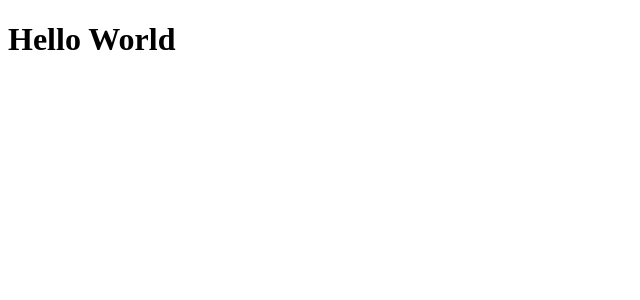
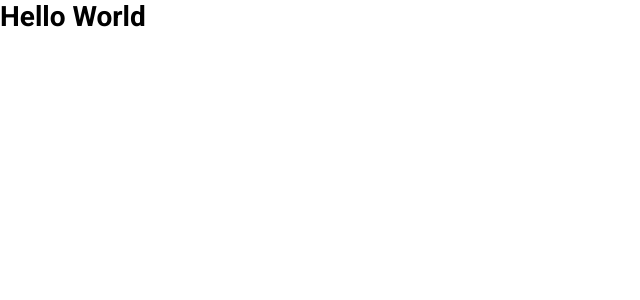
Before and after one commit to rubensbatista98/semana-omnistack-11, a React (Create React App) app in the folder frontend/: page / in a window 1280 px wide. Shown: the top 300 px of the page, without its empty margins (0-640 px from the left). Built offline with nearby package versions, Linux system fonts and the light colour scheme.

Commit message:
Criado um arquivo de estilo global, contendo a fonte, reset e estilos padroes de alguns elementos

```diff
--- a/frontend/src/App.js
+++ b/frontend/src/App.js
@@ -1,4 +1,6 @@
 import React from "react";
+
+import "./global.css";
 
 function App() {
   return <h1>Hello World</h1>;
--- /dev/null
+++ b/frontend/src/global.css
@@ -0,0 +1,26 @@
+@import url("https://fonts.googleapis.com/css?family=Roboto:400,500,700&display=swap");
+
+*,
+*::before,
+*::after {
+  box-sizing: border-box;
+  padding: 0;
+  margin: 0;
+  outline: 0;
+}
+
+body {
+  font: 400 14px "Roboto", sans-serif;
+  background-color: "#f0f0f5";
+  -webkit-font-smoothing: antialiased;
+}
+
+input,
+button,
+textarea {
+  font: 400 18px "Roboto", sans-serif;
+}
+
+button {
+  cursor: pointer;
+}
```
